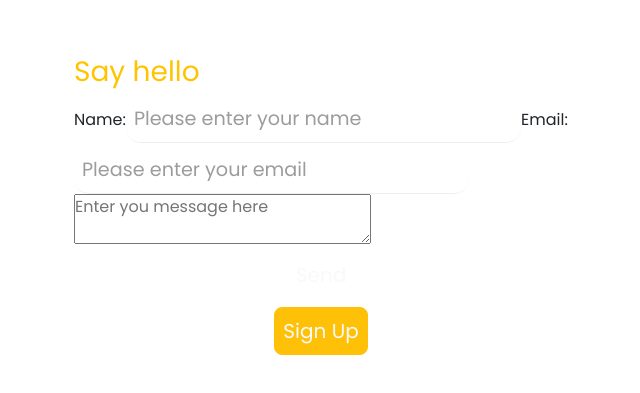
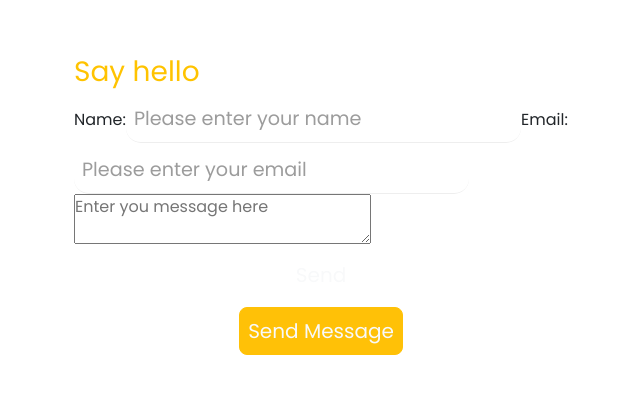
Before and after one commit to xennia316/FinalProject, a React (Create React App) app in the folder client/: page /contactus in a window 1280 px wide. Shown: the part 115-508 px from the top of the page, without its empty margins (40-680 px from the left). Built offline with nearby package versions, Linux system fonts and the light colour scheme.

Commit message:
contsct us button content shanged

```diff
--- a/client/src/pages/contactus.jsx
+++ b/client/src/pages/contactus.jsx
@@ -70,7 +70,7 @@ const contactus = () => {
             <button
               className={`btn btn-warning btn-lg mt-2 col-lg-12 p-2 col-md-8 col-sm-5 text-light ${styles.sign}`}
             >
-              Sign Up
+              Send Message
             </button>
           </div>
         </section>
```
